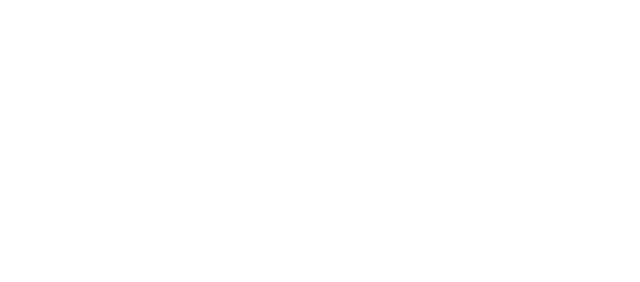
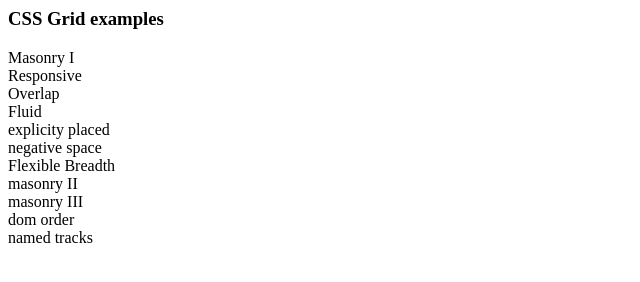
Before and after one commit to ninajigania/homework-11, a plain HTML site: page index.html in a window 1280 px wide. Shown: the whole page, without its empty margins (0-640 px from the left). Drawn offline with Linux system fonts and the light colour scheme.

Commit message:
update html file

```diff
--- a/index.html
+++ b/index.html
@@ -6,6 +6,19 @@
     <title>Document</title>
 </head>
 <body>
-
+    <h3>CSS Grid examples</h3>
+    <div class="grid">
+        <div class="box item1">Masonry I</div>
+        <div class="box item2">Responsive</div>
+        <div class="box item3">Overlap</div>
+        <div class="box item4">Fluid</div>
+        <div class="box item5">explicity placed</div>
+        <div class="box item6">negative space</div>
+        <div class="box item7">Flexible Breadth</div>
+        <div class="box item8">masonry II</div>
+        <div class="box item9">masonry III</div>
+        <div class="box item10">dom order</div>
+        <div class="box item11">named tracks</div>
+    </div>
 </body>
 </html>
```
